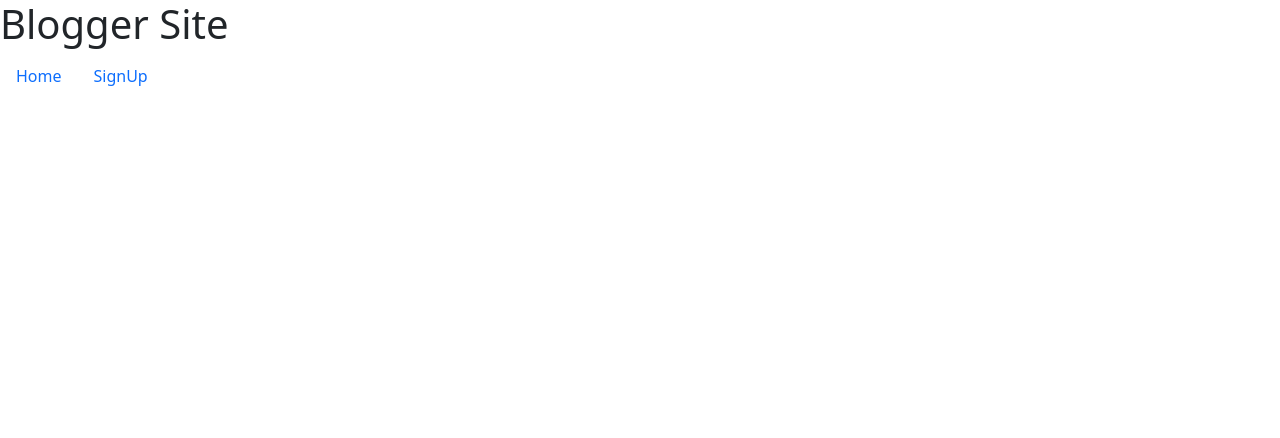
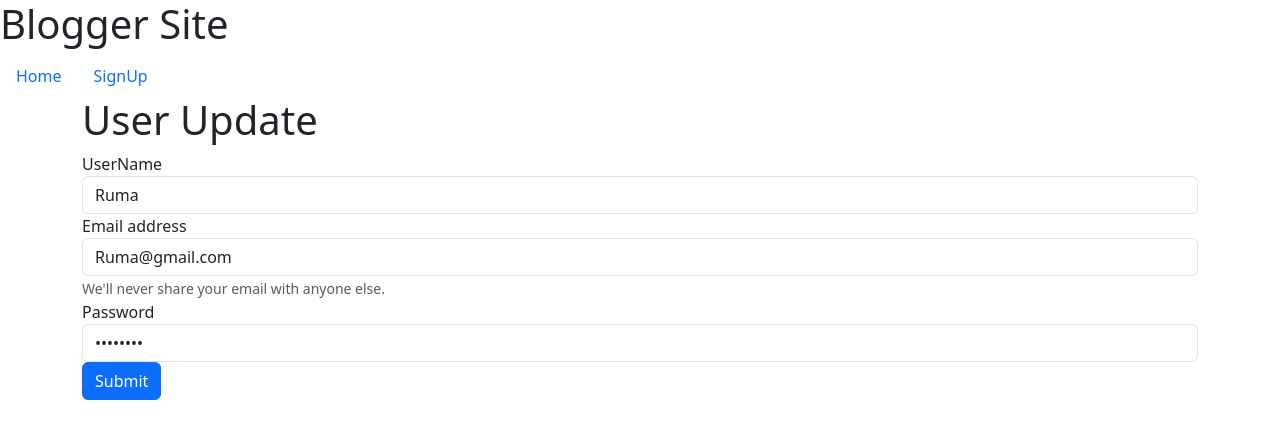
Before and after one commit to REGNOR123/angular-p11-Http-Client, an Angular app: page /update/1 in a window 1280 px wide. Before the commit this address led to /. Shown: the top 438 px of the page. Built offline with nearby package versions, Linux system fonts and the light colour scheme; data requests are answered from the project's data file.

Commit message:
updating the existing data using PUT method

```diff
--- a/src/app/app-routing.module.ts
+++ b/src/app/app-routing.module.ts
@@ -2,12 +2,14 @@ import { NgModule } from '@angular/core';
 import { Routes, RouterModule } from '@angular/router';
 import { BlogsComponent } from './blogs/blogs.component';
 import { SignupUserComponent } from './signup-user/signup-user.component';
+import { UpdateUserComponent } from './update-user/update-user.component';
 
 
 const routes: Routes = [
-  {path:'home', redirectTo:'home',pathMatch:'full'},
+  {path:'', redirectTo:'home',pathMatch:'full'},
   {path:'home', component:BlogsComponent},
   {path:'signup', component: SignupUserComponent},
+  {path:'update/:id', component: UpdateUserComponent}
 ];
 
 @NgModule({
--- a/src/app/app.module.ts
+++ b/src/app/app.module.ts
@@ -7,12 +7,14 @@ import { HttpClientModule } from '@angular/common/http'; // STEP-1 Import the Ht
 import { BlogsComponent } from './blogs/blogs.component';
 import { SignupUserComponent } from './signup-user/signup-user.component';
 import { ReactiveFormsModule } from '@angular/forms';
+import { UpdateUserComponent } from './update-user/update-user.component';
 
 @NgModule({
   declarations: [
     AppComponent,
     BlogsComponent,
     SignupUserComponent,
+    UpdateUserComponent,
   ],
   imports: [
     BrowserModule,
--- a/src/app/blogs.service.ts
+++ b/src/app/blogs.service.ts
@@ -12,25 +12,36 @@ export class BlogsService {
   // STEP-2.3 : Define the methods to get response through http-methods
   getUsers() {
     const httpHeaders = new HttpHeaders();
-    httpHeaders.append('content-type','application/json');
+    httpHeaders.append('content-type', 'application/json');
     return this.httpClient.get('http://localhost:3000/users');
   }
   getPosts() {
     const httpHeaders = new HttpHeaders();
-    httpHeaders.append('content-type','application/json');
+    httpHeaders.append('content-type', 'application/json');
     return this.httpClient.get('http://localhost:3000/posts');
   }
   getComments() {
     const httpHeaders = new HttpHeaders();
-    httpHeaders.append('content-type','application/json');
+    httpHeaders.append('content-type', 'application/json');
     return this.httpClient.get('http://localhost:3000/comments');
   }
 
-// STEP-2.4 : Define the methods to send request through http-methods
+  // STEP-2.4 : Define the methods to send request through http-methods
   createUsers(userBody) {
-    const httpHeaders = new HttpHeaders();   // Create Header object to accept the headers in the POST request.
-    httpHeaders.append('content-type','application/json');
-    return this.httpClient.post('http://localhost:3000/users', userBody, {headers: httpHeaders});
+    const httpHeaders = new HttpHeaders(); // Create Header object to accept the headers in the POST request.
+    httpHeaders.append('content-type', 'application/json');
+    return this.httpClient.post('http://localhost:3000/users', userBody, {
+      headers: httpHeaders,
+    });
+  }
 
+  // STEP-2.5 : Define the methods to send UPDATE request through http-methods
+  updateUsers(userBody, userId) {
+    const httpHeaders = new HttpHeaders(); // Create Header object to accept the headers in the POST request.
+    httpHeaders.append('content-type', 'application/json');
+    return this.httpClient.put(
+      `http://localhost:3000/users/${userId}`,  // created endpoint with id
+      userBody
+    );
   }
 }
--- a/src/app/blogs/blogs.component.html
+++ b/src/app/blogs/blogs.component.html
@@ -2,13 +2,14 @@
   <h1>Home</h1>
   <div>
     <h4>User Details</h4>
-    <table class="table">
+    <table class="table table-bordered">
       <thead>
         <tr>
           <th scope="col">User Id</th>
           <th scope="col">Name</th>
           <th scope="col">Email</th>
           <th scope="col">password</th>
+          <th>Update</th>
         </tr>
       </thead>
       <tbody>
@@ -18,6 +19,18 @@
           <td>{{ user.name }}</td>
           <td>{{ user.email }}</td>
           <td>{{ user.password }}</td>
+          <td>   <!-- Onclick redirecting to the update component also bringing the id of the row data-->
+            <button
+              type="button"
+              class="btn btn-outline-secondary btn-sm"
+              [routerLink]="['/update', user.id]"
+            >
+              Update
+            </button>
+            <button type="button" class="btn btn-outline-danger btn-sm">
+              Delete
+            </button>
+          </td>
         </tr>
       </tbody>
     </table>
@@ -25,7 +38,7 @@
 
   <div>
     <h4>Posts Details</h4>
-    <table class="table">
+    <table class="table table-bordered">
       <thead>
         <tr>
           <th scope="col">Post Id</th>
@@ -45,7 +58,7 @@
 
   <div>
     <h4>Comments Details</h4>
-    <table class="table">
+    <table class="table table-bordered">
       <thead>
         <tr>
           <th scope="col">Comment Id</th>
--- a/src/app/signup-user/signup-user.component.ts
+++ b/src/app/signup-user/signup-user.component.ts
@@ -36,6 +36,7 @@ export class SignupUserComponent implements OnInit {
     this.blogService.createUsers(requestBody).subscribe((data)=>{    // Finally, we are passing the data into the request body, which further will be passed into services and there it will meet with post method
       console.log(data);
 
-    })
+    });
+
   }
 }
--- /dev/null
+++ b/src/app/update-user/update-user.component.html
@@ -0,0 +1,42 @@
+<div class="container">
+    <h1>User Update</h1>
+    <form [formGroup]="updateForm" (ngSubmit)="handleSubmit()">
+      <div class="form-group">
+        <label for="username">UserName</label>
+        <input
+          type="text"
+          class="form-control"
+          id="userName"
+          aria-describedby="userlHelp"
+          placeholder="Enter UserName"
+          formControlName="userName"
+          value="cghujgfh"
+        />
+      </div>
+      <div class="form-group">
+        <label for="exampleInputEmail1">Email address</label>
+        <input
+          type="email"
+          class="form-control"
+          id="exampleInputEmail1"
+          aria-describedby="emailHelp"
+          placeholder="Enter email"
+          formControlName="userEmail"
+        />
+        <small id="emailHelp" class="form-text text-muted"
+          >We'll never share your email with anyone else.</small
+        >
+      </div>
+      <div class="form-group">
+        <label for="exampleInputPassword1">Password</label>
+        <input
+          type="password"
+          class="form-control"
+          id="exampleInputPassword1"
+          placeholder="Password"
+          formControlName="userPassword"
+        />
+      </div>
+      <button type="submit" class="btn btn-primary">Submit</button>
+    </form>
+  </div>
--- /dev/null
+++ b/src/app/update-user/update-user.component.ts
@@ -0,0 +1,77 @@
+import { Component, OnInit } from '@angular/core';
+import { FormBuilder, FormGroup, FormControl } from '@angular/forms';
+import { ActivatedRoute, Router } from '@angular/router';  // Importing the model to for routing
+import { BlogsService } from '../blogs.service'; // STEP-3 : Import the service
+
+@Component({
+  selector: 'app-update-user',
+  templateUrl: './update-user.component.html',
+  styleUrls: ['./update-user.component.css'],
+})
+export class UpdateUserComponent implements OnInit {
+  userId: any;
+  updateForm: FormGroup;
+  userList: any;
+
+  constructor(
+    private updateFormBuilder: FormBuilder,
+    private blogService: BlogsService,
+    private route: ActivatedRoute,
+    private router: Router // Inject Router
+  ) {
+    this.updateForm = updateFormBuilder.group({
+      //building the form using formbuilder
+      userName: new FormControl(), //in the formbuilder - we are creating a group of form elements
+      userEmail: new FormControl(), //these should be exactly same as your form
+      userPassword: new FormControl(),
+    });
+  } //FormBuilder help us to build the form
+
+  ngOnInit(): void {
+    this.userId = this.route.snapshot.paramMap.get('id');    // getting the id of the content when redirecting
+
+    this.blogService.getUsers().subscribe((data) => { // filtering the user data on the basis of user id
+      this.userList = data[this.userId - 1];
+      console.log(this.userId - 1);
+      console.log(this.userList);
+
+      // Populate the form fields with the fetched data
+      if (this.userList) {
+        this.updateForm.patchValue({ // puting the filterd value back into the form fields
+          userName: this.userList.name,
+          userEmail: this.userList.email,
+          userPassword: this.userList.password,
+        });
+      }
+    });
+  }
+
+  // Form submission handler
+  handleSubmit(): void {
+    if (this.updateForm.invalid) {
+      console.log('Form is invalid');
+      return;
+    }
+
+    // Creating the request body
+    const requestBody = {     // creating the request body having updated fields value
+      id: this.userId,
+      name: this.updateForm.value.userName,
+      email: this.updateForm.value.userEmail,
+      password: this.updateForm.value.userPassword,
+    };
+
+    // Updating the user using the service
+    this.blogService.updateUsers(requestBody, this.userId).subscribe({
+      next: (data) => {
+        console.log('User updated successfully:', data);
+
+        // Redirect to home page
+        this.router.navigate(['/']);
+      },
+      error: (err) => {
+        console.error('Error updating user:', err);
+      },
+    });
+  }
+}
--- a/src/assets/db.json
+++ b/src/assets/db.json
@@ -1,22 +1,22 @@
 {
   "users": [
     {
+      "id": 1,
       "name": "Ruma",
-      "email": "ruma@gmail.com",
-      "password": "ruma123#",
-      "id": 1
+      "email": "Ruma@gmail.com",
+      "password": "ruma123#"
     },
     {
+      "id": 2,
       "name": "Amit Kumar",
-      "email": "amit@gmail.com",
-      "password": "amit123@#",
-      "id": 2
+      "email": "Amit@gmail.com",
+      "password": "amit123@#"
     },
     {
+      "id": 3,
       "name": "Raja",
-      "email": "raja@gmail.com",
-      "password": "1234@#",
-      "id": 3
+      "email": "Raja@gmail.com",
+      "password": "1234@#"
     }
   ],
   "posts": [
```
Also changed, not shown: src/app/update-user/update-user.component.css (added), 1 other file (tests, documents, lock files or other folders).
